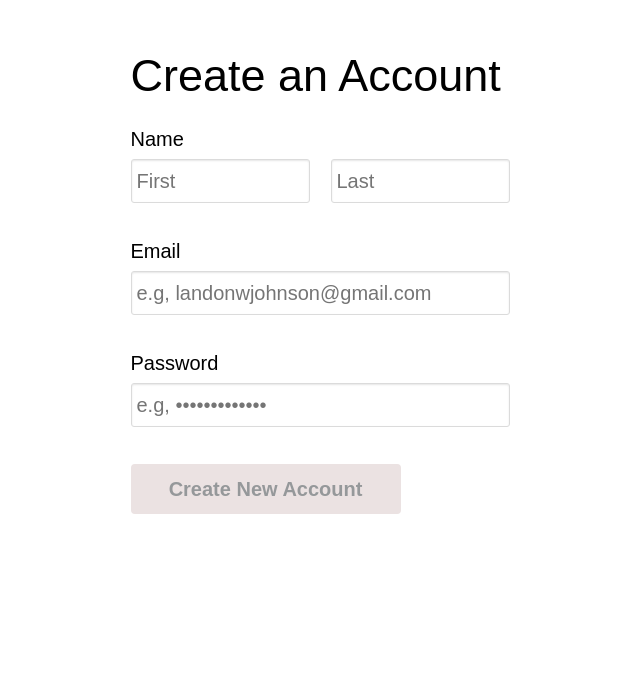
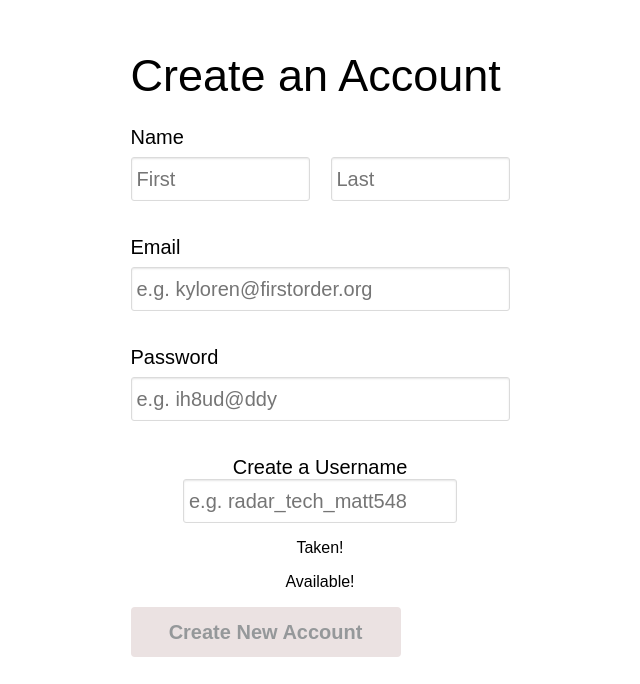
Before and after one commit to landonwjohnson/Appr, a React app: page /register in a window 1280 px wide. Shown: the part 116-800 px from the top of the page, without its empty margins (320-960 px from the left). Built offline with nearby package versions, Linux system fonts and the light colour scheme.

Commit message:
created handle change input on register

```diff
--- a/src/components/content/Register/Register.js
+++ b/src/components/content/Register/Register.js
@@ -1,5 +1,5 @@
 import React, { Component } from 'react';
-import {Link} from 'react-router-dom';
+import { Link } from 'react-router-dom';
 import './register.scss';
 import classnames from "classnames";
 import { register } from '../../../services/auth.services';
@@ -8,6 +8,11 @@ class Register extends Component {
     constructor(props) {
         super(props);
         this.state = {
+            firstName: '',
+            lastName: '',
+            email: '',
+            password: '',
+            username: '',
             showFirstNameFail: false,
             showFirstNameSuccess: false,
             showLastNameFail: false,
@@ -17,6 +22,7 @@ class Register extends Component {
             showPasswordFail: false,
             showPasswordSuccess: false,
         };
+        this.handleChangeInput = this.handleChangeInput.bind(this);
         this.handleFailedFirstName = this.handleFailedFirstName.bind(this);
         this.handleSuccessFirstName = this.handleSuccessFirstName.bind(this);
         this.handleFailedLastName = this.handleFailedLastName.bind(this);
@@ -25,6 +31,14 @@ class Register extends Component {
         this.handleSuccessEmail = this.handleSuccessEmail.bind(this);
         this.handleFailedPassword = this.handleFailedPassword.bind(this);
         this.handleSuccessPassword = this.handleSuccessPassword.bind(this);
+    }
+
+    handleChangeInput(e) {
+        const key = e.target.name;
+        const value = e.target.value;
+        let newState = this.state[key];
+        newState = value;
+        this.setState({ [key]: newState });
     }
 
     handleFailedFirstName() {
@@ -138,13 +152,13 @@ class Register extends Component {
                                     <label className="input-tag"> Name </label>
                                     <div className="reg-combined-wrapper">
                                         <div className={`${failFirstNameClass} ${successFirstNameClass}`}>
-                                            <input type="text" placeholder="First"/>
+                                            <input type="text" name="firstName" placeholder="First" onChange={e => this.handleChangeInput(e)}/>
                                             <div className="reg-info">
                                                 <p className="invalid-text">Please type in your first name</p>
                                             </div>
                                         </div>
                                         <div className={`${failLastNameClass} ${successLastNameClass}`}>
-                                            <input type="text" placeholder="Last"/>
+                                            <input type="text" name="lastName" placeholder="Last" onChange={e => this.handleChangeInput(e)}/>
                                             <div className="reg-info">
                                                 <p className="invalid-text"> Please type in your last name </p>
                                             </div>
@@ -153,7 +167,7 @@ class Register extends Component {
                                 </div>
                                 <div className={`${failEmailClass} ${successEmailClass}`}>
                                     <label className="input-tag"> Email </label>
-                                    <input className="input-solo" type="text" placeholder="e.g, landonwjohnson@gmail.com" onInvalid={this.handleFailedEmail} required/>
+                                    <input className="input-solo" type="text" name="email" placeholder="e.g. kyloren@firstorder.org" onChange={e => this.handleChangeInput(e)} onInvalid={this.handleFailedEmail} required/>
                                     <div className="reg-info">
                                         <p className="invalid-text"> This email is invalid </p>
                                         <p className="valid-text"> This email is valid </p>
@@ -161,12 +175,26 @@ class Register extends Component {
                                 </div>
                                 <div className={`${successPasswordClass} ${failPasswordClass}`}>
                                     <label className="input-tag"> Password </label>
-                                    <input className="input-solo" type="password" placeholder="e.g, •••••••••••••"/>
+                                    <input className="input-solo" type="password" name="password" placeholder="e.g. ih8ud@ddy" onChange={e => this.handleChangeInput(e)}/>
                                     <div className="reg-info">
                                         <p className="invalid-text"> Try again </p>
                                         <p className="valid-text"> Ready to go! </p>
                                     </div>
                                 </div>
+
+
+
+                                <div className="username-wrapper">
+                                    <label className="input-tag"> Create a Username </label>
+                                    <input className="input-solo" type="text" name="username" placeholder="e.g. radar_tech_matt548" onChange={e => this.handleChangeInput(e)}/>
+                                    <div className="reg-info">
+                                        <p className="invalid-text"> Taken! </p>
+                                        <p className="valid-text"> Available! </p>
+                                    </div>
+                                </div>
+
+
+
                                 <div className="reg-btn-footer">
                                     <button className="create-account-btn not-enough-info-btn"> Create New Account </button>
                                 </div>
```
